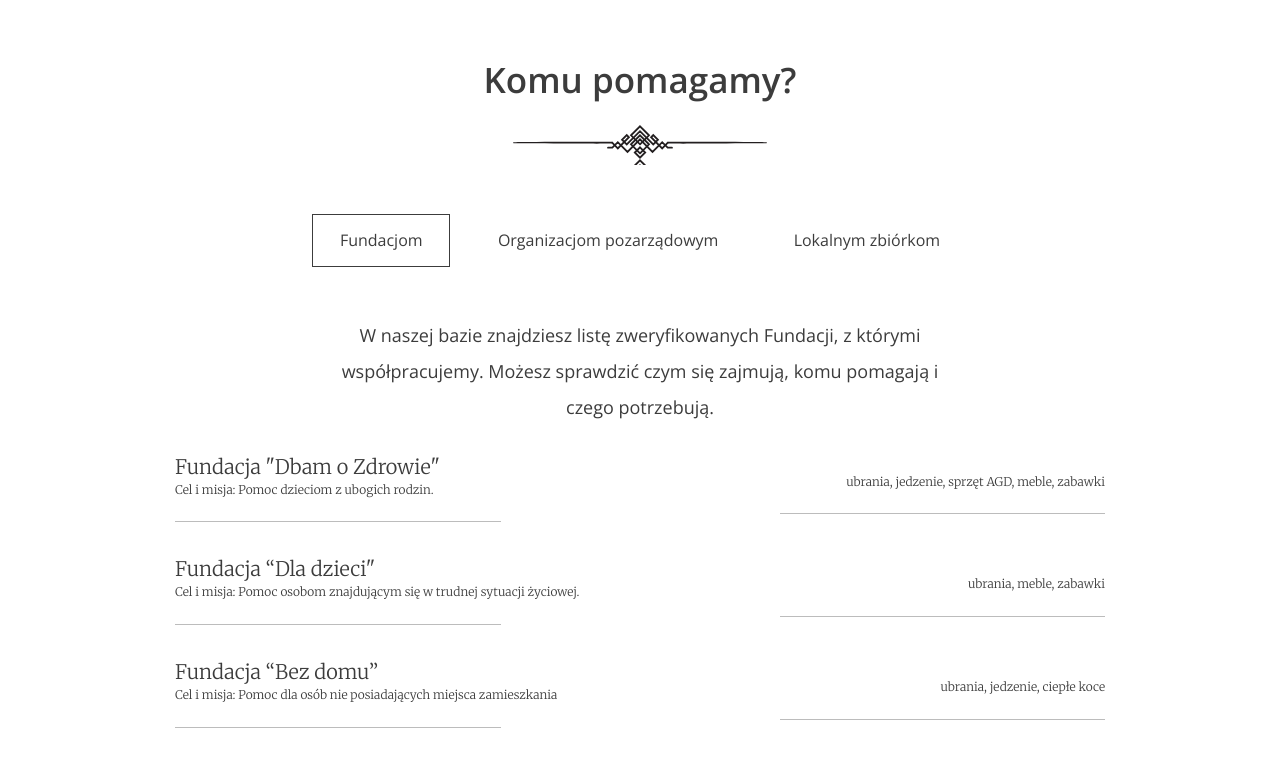
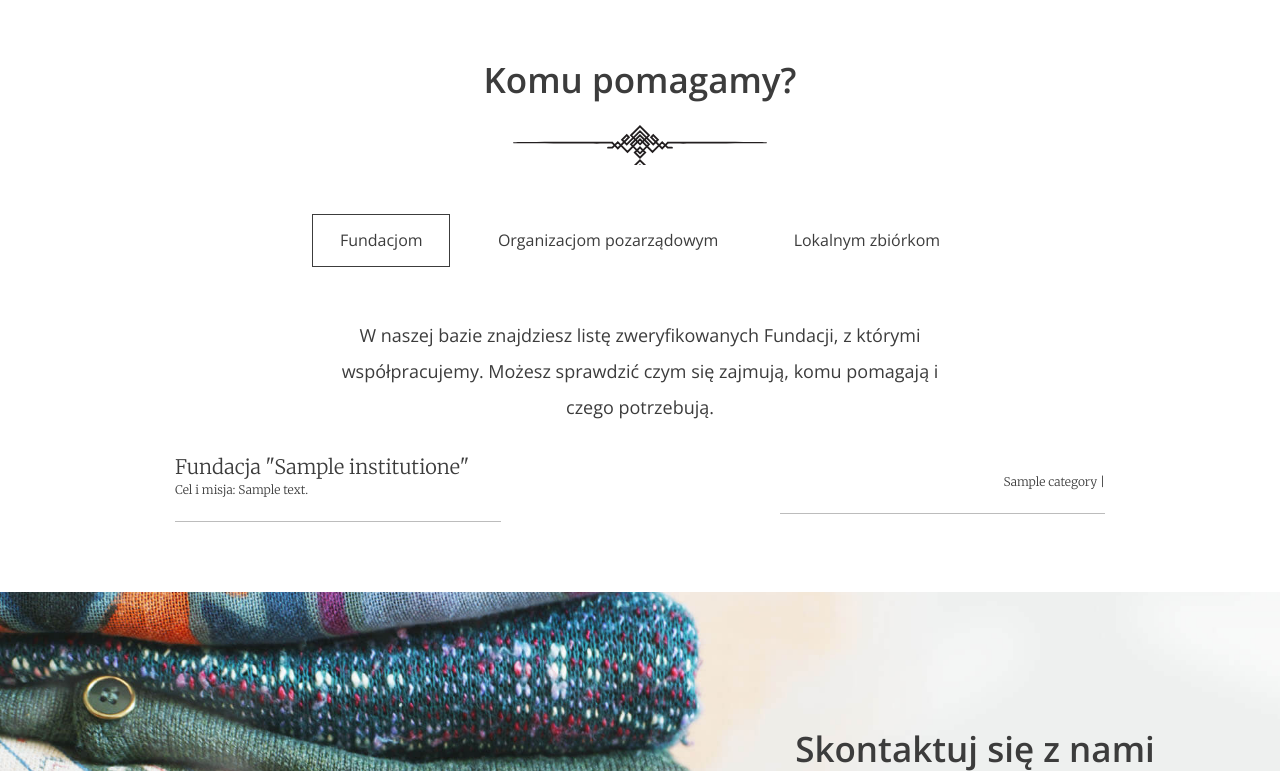
Before and after one commit to Karol204/CharityDonation, a Django app: page / in a window 1280 px wide. Shown: the part 2440-3211 px from the top of the page. Run offline with Django 3.2, Linux system fonts and the light colour scheme; tables that the repository leaves empty hold one stand-in row (values such as "Sample post").

Commit message:
stats and institution dynamic

```diff
--- a/pages/views.py
+++ b/pages/views.py
@@ -1,6 +1,27 @@
 from django.shortcuts import render
+from django.views import View
 from django.views.generic import TemplateView
+from .models import Donation, Institution
 # Create your views here.
 
-class LandingView(TemplateView):
-    template_name = 'home.html'
+class LandingView(View):
+
+    def get(self, request):
+        quantity = Donation.objects.values_list('quantity', flat=True)
+        bags_of_gifts = 0
+        for i in range(0,len(quantity)):
+            bags_of_gifts = bags_of_gifts + quantity[i]
+        all_supported_inst = len(Institution.objects.all())
+
+        all_fund = Institution.objects.filter(type__icontains='Fundacja')
+
+        all_org = Institution.objects.filter(type__icontains='Organizacja pozarządowoa')
+
+        all_local_collection = Institution.objects.filter(type__icontains='Zbiórka lokalna')
+
+
+
+
+
+        return render(request, 'home.html', {'bags_of_gifts': bags_of_gifts, 'all_supported_inst': all_supported_inst,
+                                             'all_fund':all_fund, 'all_org':all_org, 'all_local_collection':all_local_collection})
--- a/templates/home.html
+++ b/templates/home.html
@@ -7,13 +7,13 @@
     <section id="stats" class="stats">
       <div class="container container--85">
         <div class="stats--item">
-          <em>10</em>
+          <em>{{ bags_of_gifts }}</em>
           <h3>Oddanych worków</h3>
           <p>Lorem ipsum dolor sit amet consectetur adipisicing elit. Eius est beatae, quod accusamus illum tempora!</p>
         </div>
 
         <div class="stats--item">
-          <em>5</em>
+          <em>{{ all_supported_inst }}</em>
           <h3>Wspartych organizacji</h3>
           <p>Lorem ipsum dolor sit amet consectetur, adipisicing elit. Laboriosam magnam, sint nihil cupiditate quas quam.</p>
         </div>
@@ -73,32 +73,26 @@
         <p>W naszej bazie znajdziesz listę zweryfikowanych Fundacji, z którymi współpracujemy. Możesz sprawdzić czym się zajmują, komu pomagają i czego potrzebują.</p>
 
         <ul class="help--slides-items">
+            {% for fund in all_fund %}
           <li>
             <div class="col">
-              <div class="title">Fundacja "Dbam o Zdrowie"</div>
-              <div class="subtitle">Cel i misja: Pomoc dzieciom z ubogich rodzin.</div>
+              <div class="title">Fundacja "{{ fund.name }}e"</div>
+              <div class="subtitle">Cel i misja: {{ fund.description }}</div>
             </div>
 
-            <div class="col"><div class="text">ubrania, jedzenie, sprzęt AGD, meble, zabawki</div></div>
+            <div class="col">
+
+                    <div class="text">
+                        {% for category in fund.category_of_items.all %}
+                            {{ category.name }} |
+                     {% endfor %}
+                    </div>
+                    </div>
+
           </li>
+            {% endfor %}
 
-          <li>
-            <div class="col">
-              <div class="title">Fundacja “Dla dzieci"</div>
-              <div class="subtitle">Cel i misja: Pomoc osobom znajdującym się w trudnej sytuacji życiowej.</div>
-            </div>
 
-            <div class="col"><div class="text">ubrania, meble, zabawki</div></div>
-          </li>
-
-          <li>
-            <div class="col">
-              <div class="title">Fundacja “Bez domu”</div>
-              <div class="subtitle">Cel i misja: Pomoc dla osób nie posiadających miejsca zamieszkania</div>
-            </div>
-
-            <div class="col"><div class="text">ubrania, jedzenie, ciepłe koce</div></div>
-          </li>
         </ul>
         <!-- Pagination
         <ul class="help--slides-pagination">
@@ -117,41 +111,23 @@
           quos suscipit corporis!
         </p>
         <ul class="help--slides-items">
+                  {% for org in all_org %}
           <li>
             <div class="col">
-              <div class="title">Organizacja 1</div>
-              <div class="subtitle">Lorem ipsum dolor sit amet consectetur.</div>
+              <div class="title">Organizacja: "{{ org.name }}e"</div>
+              <div class="subtitle">Cel i misja: {{ org.description }}</div>
             </div>
 
-            <div class="col"><div class="text">Lorem ipsum dolor sit amet consectetur adipisicing elit.</div></div>
+            <div class="col">
+
+                    <div class="text">
+                        {% for category in org.category_of_items.all %}
+                            {{ category.name }} |
+                     {% endfor %}
+                    </div>
+                    </div>
           </li>
-
-          <li>
-            <div class="col">
-              <div class="title">Organizacja 2</div>
-              <div class="subtitle">Lorem ipsum dolor sit amet consectetur.</div>
-            </div>
-
-            <div class="col"><div class="text">Lorem ipsum dolor sit amet consectetur adipisicing elit.</div></div>
-          </li>
-
-          <li>
-            <div class="col">
-              <div class="title">Organizacja 3</div>
-              <div class="subtitle">Lorem ipsum dolor sit amet consectetur.</div>
-            </div>
-
-            <div class="col"><div class="text">Lorem ipsum dolor sit amet consectetur adipisicing elit.</div></div>
-          </li>
-
-          <li>
-            <div class="col">
-              <div class="title">Organizacja 4</div>
-              <div class="subtitle">Lorem ipsum dolor sit amet consectetur.</div>
-            </div>
-
-            <div class="col"><div class="text">Lorem ipsum dolor sit amet consectetur adipisicing elit.</div></div>
-          </li>
+            {% endfor %}
         </ul>
 
         <!-- Pagination
@@ -169,23 +145,23 @@
       <div class="help--slides" data-id="3">
         <p>Lorem ipsum dolor sit amet, his ocurreret persequeris ea, ad utinam laudem duo. Verterem adipisci partiendo eos ne, ea his reque quaeque recteque, ne quo lobortis intellegam.</p>
         <ul class="help--slides-items">
+                   {% for coll in all_local_collection %}
           <li>
             <div class="col">
-              <div class="title">Lokalna zbiórka 1</div>
-              <div class="subtitle">Lorem ipsum dolor sit amet consectetur.</div>
+              <div class="title">Zbiórka lokalna: "{{ coll.name }}"</div>
+              <div class="subtitle">Cel i misja: {{ coll.description }}</div>
             </div>
 
-            <div class="col"><div class="text">Lorem ipsum dolor sit amet consectetur adipisicing elit.</div></div>
+            <div class="col">
+
+                    <div class="text">
+                        {% for category in coll.category_of_items.all %}
+                            {{ category.name }} |
+                     {% endfor %}
+                    </div>
+                    </div>
           </li>
-
-          <li>
-            <div class="col">
-              <div class="title">Lokalna zbiórka 2</div>
-              <div class="subtitle">Lorem ipsum dolor sit amet consectetur.</div>
-            </div>
-
-            <div class="col"><div class="text">Lorem ipsum dolor sit amet consectetur adipisicing elit.</div></div>
-          </li>
+            {% endfor %}
         </ul>
 
         <!-- Pagination
```
